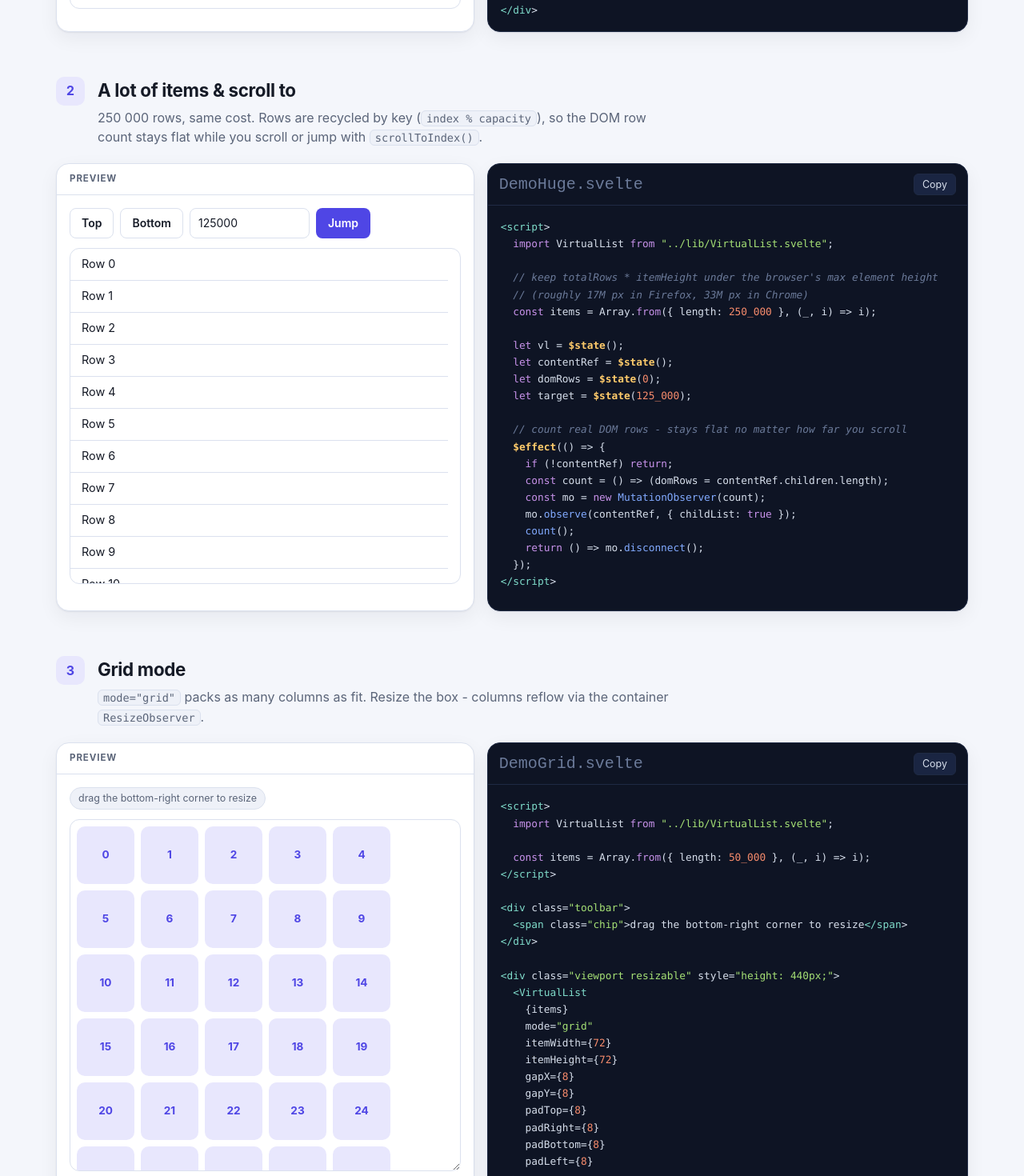
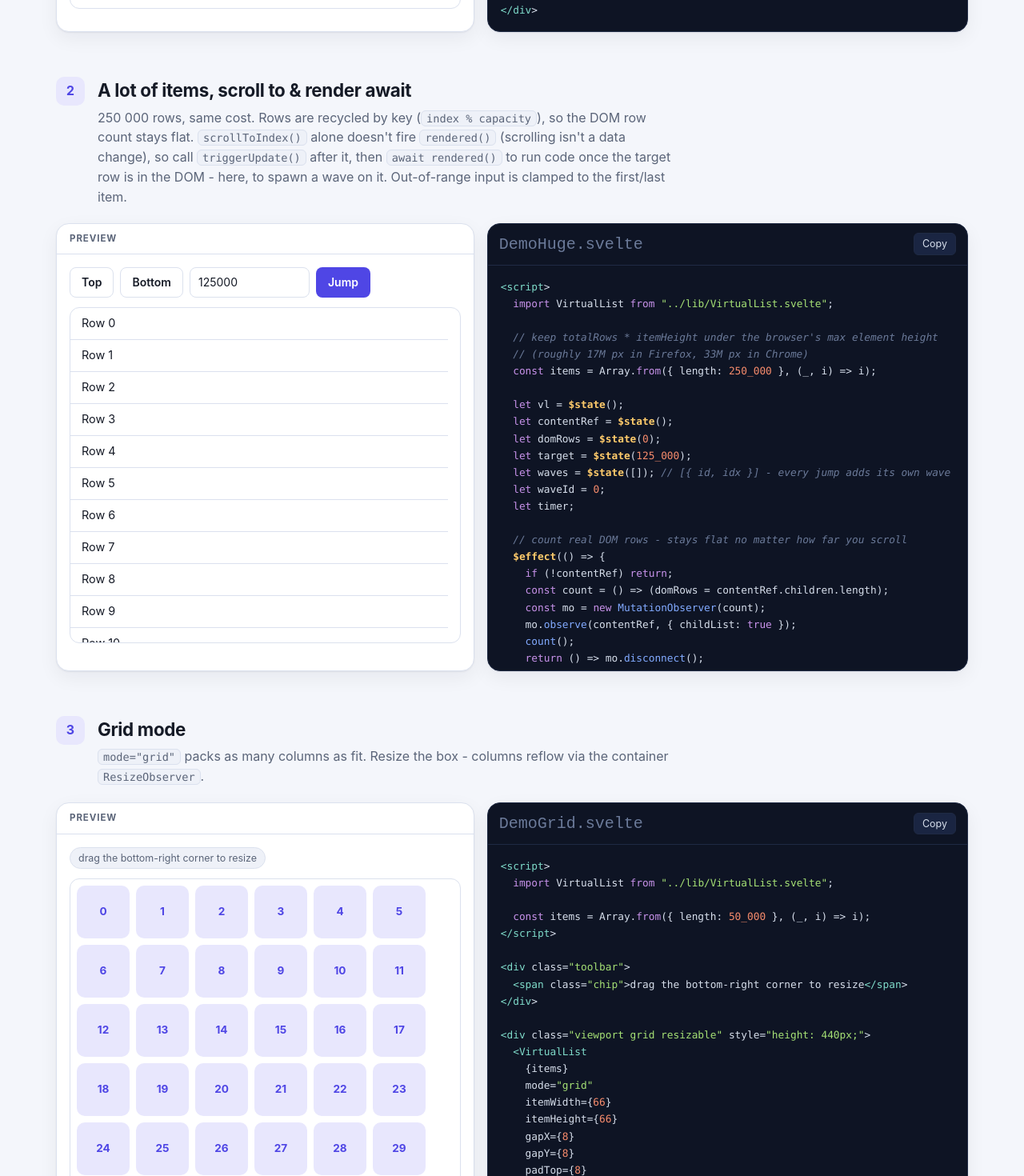
Before and after one commit to MeroVinggen/svelte-virtual-list-lite, a Svelte app: page / in a window 1280 px wide. Shown: the part 840-2310 px from the top of the page at 80% size. Built offline with nearby package versions, Linux system fonts and the light colour scheme.

Commit message:
update demo descriptions, added grid hover effect and scrollTo pulse effect

```diff
--- a/src/App.svelte
+++ b/src/App.svelte
@@ -25,8 +25,8 @@
     {
       id: "huge",
       nav: "250k items & scroll to",
-      title: "A lot of items & scroll to",
-      lead: "250 000 rows, same cost. Rows are recycled by key (<code>index % capacity</code>), so the DOM row count stays flat while you scroll or jump with <code>scrollToIndex()</code>.",
+      title: "A lot of items, scroll to & render await",
+      lead: "250 000 rows, same cost. Rows are recycled by key (<code>index % capacity</code>), so the DOM row count stays flat. <code>scrollToIndex()</code> alone doesn't fire <code>rendered()</code> (scrolling isn't a data change), so call <code>triggerUpdate()</code> after it, then <code>await rendered()</code> to run code once the target row is in the DOM - here, to spawn a wave on it. Out-of-range input is clamped to the first/last item.",
       file: "DemoHuge.svelte",
       src: hugeSrc,
       Demo: DemoHuge,
@@ -89,7 +89,11 @@
 
   const methods = [
     ["triggerUpdate()", "void", "Re-render after in-place mutation."],
-    ["rendered()", "Promise<void>", "Resolves after the next render."],
+    [
+      "rendered()",
+      "Promise<void>",
+      "Resolves after the next data-driven render (triggerUpdate() or items change). Not fired by plain scroll.",
+    ],
     [
       "scrollToIndex(i)",
       "void",
--- a/src/demo/DemoGrid.svelte
+++ b/src/demo/DemoGrid.svelte
@@ -8,12 +8,12 @@
   <span class="chip">drag the bottom-right corner to resize</span>
 </div>
 
-<div class="viewport resizable" style="height: 440px;">
+<div class="viewport grid resizable" style="height: 440px;">
   <VirtualList
     {items}
     mode="grid"
-    itemWidth={72}
-    itemHeight={72}
+    itemWidth={66}
+    itemHeight={66}
     gapX={8}
     gapY={8}
     padTop={8}
--- a/src/demo/DemoHuge.svelte
+++ b/src/demo/DemoHuge.svelte
@@ -9,6 +9,9 @@
   let contentRef = $state();
   let domRows = $state(0);
   let target = $state(125_000);
+  let waves = $state([]); // [{ id, idx }] - every jump adds its own wave
+  let waveId = 0;
+  let timer;
 
   // count real DOM rows - stays flat no matter how far you scroll
   $effect(() => {
@@ -19,6 +22,21 @@
     count();
     return () => mo.disconnect();
   });
+
+  // clamp (-1 -> first, too big -> last, empty/NaN -> first), scroll, await render, pulse
+  const jump = async () => {
+    const i = Math.min(
+      Math.max(0, Math.round(Number(target) || 0)),
+      items.length - 1,
+    );
+    target = i;
+    vl.scrollToIndex(i);
+    vl.triggerUpdate();
+    await vl.rendered();
+    const id = waveId++;
+    waves.push({ id, idx: i });
+    setTimeout(() => (waves = waves.filter((w) => w.id !== id)), 900);
+  };
 </script>
 
 <div class="toolbar">
@@ -26,15 +44,32 @@
   <button class="btn ghost" onclick={() => vl.scrollToIndex(items.length - 1)}
     >Bottom</button
   >
-  <input class="input" type="number" min="0" max={items.length - 1} bind:value={target} />
-  <button class="btn" onclick={() => vl.scrollToIndex(target)}>Jump</button>
+  <input
+    class="input"
+    type="number"
+    min="0"
+    max={items.length - 1}
+    bind:value={target}
+  />
+  <button class="btn" onclick={jump}>Jump</button>
   <span class="spacer"></span>
 </div>
 
 <div class="viewport" style="height: 420px;">
-  <VirtualList bind:this={vl} bind:contentRef {items} itemHeight={40}>
+  <VirtualList
+    bind:this={vl}
+    bind:contentRef
+    {items}
+    itemHeight={40}
+    alwaysRerender={true}
+  >
     {#snippet renderItem(item)}
-      <div class="item">Row {item.toLocaleString()}</div>
+      <div class="item">
+        Row {item.toLocaleString()}
+        {#each waves as w (w.id)}
+          {#if w.idx === item}<span class="wave"></span>{/if}
+        {/each}
+      </div>
     {/snippet}
   </VirtualList>
 </div>
--- a/src/global.css
+++ b/src/global.css
@@ -161,6 +161,22 @@
   font-size: 0.85rem;
 }
 
+.viewport.grid {
+  .tile {
+    transition: transform 150ms ease, box-shadow 150ms ease;
+  }
+
+  @media (hover: hover) {
+    .tile:hover {
+      transform: scale(1.15);
+      box-shadow: var(--shadow);
+      position: relative;
+      z-index: 1;
+      filter: brightness(1.3);
+    }
+  }
+}
+
 .toolbar {
   display: flex;
   flex-wrap: wrap;
@@ -220,3 +236,28 @@
     margin-right: calc(100% - 84px);
   }
 }
+
+.item {
+  position: relative;
+}
+
+.item .wave {
+  position: absolute;
+  inset: 0;
+  border-radius: 8px;
+  background: var(--accent);
+  pointer-events: none;
+  animation: wave 900ms ease-out forwards;
+}
+
+@keyframes wave {
+  from {
+    width: 0;
+    opacity: 0.55;
+  }
+
+  to {
+    width: 100%;
+    opacity: 0;
+  }
+}
```
